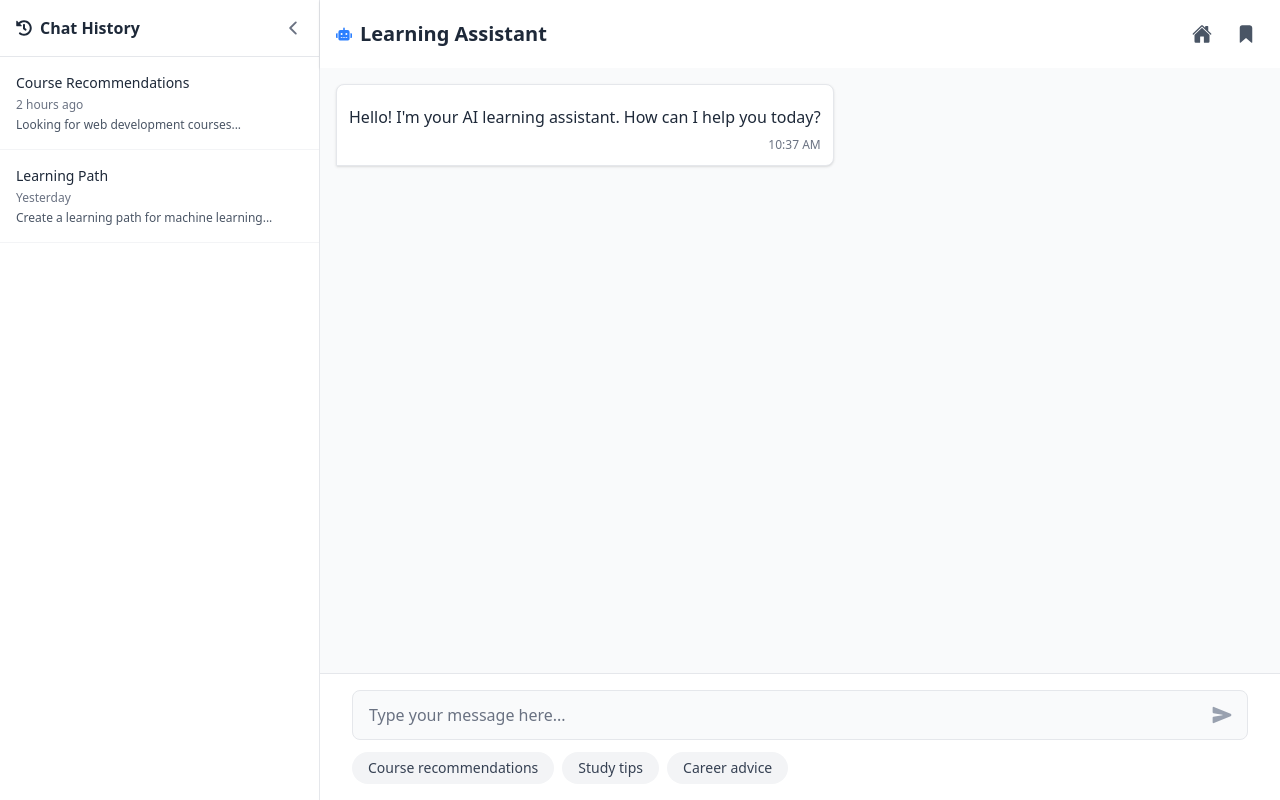
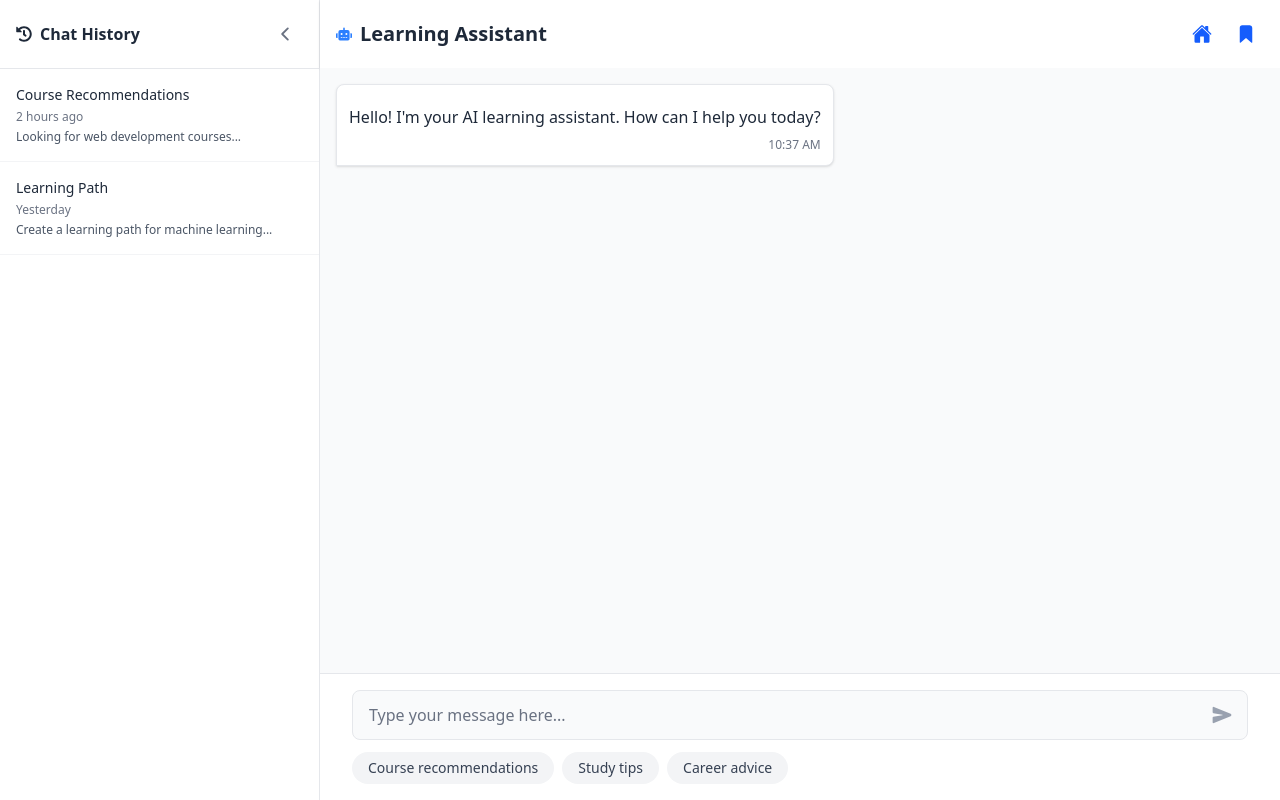
Before and after one commit to Pranay-Dommati/thestudent, a React (Vite) app in the folder frontend/: page /chat in a window 1280 px wide. Built offline with nearby package versions, Linux system fonts and the light colour scheme.

Commit message:
enchanced chatbot

```diff
--- a/frontend/src/components/Chatbot/ChatbotPage.jsx
+++ b/frontend/src/components/Chatbot/ChatbotPage.jsx
@@ -204,7 +204,8 @@ const ChatbotPage = () => {
           </h2>
           <button
             onClick={() => setIsSidebarOpen(false)}
-            className="text-gray-500 hover:text-gray-700"
+            className="p-2 hover:bg-blue-50 rounded-full text-gray-500 hover:text-blue-600 transition-all duration-200"
+            aria-label="Close sidebar"
           >
             <IoChevronBack size={20} />
           </button>
@@ -242,10 +243,17 @@ const ChatbotPage = () => {
             </div>
           </div>
           <div className="flex items-center gap-2">
-            <Link to="/" className="text-gray-600 hover:text-blue-600 p-2 rounded-full hover:bg-blue-50">
+            <Link
+              to="/"
+              className="p-2 rounded-full text-blue-600 hover:bg-blue-50 hover:scale-110 transition-all duration-200"
+              aria-label="Go to home"
+            >
               <IoHome size={20} />
             </Link>
-            <button className="text-gray-600 hover:text-blue-600 p-2 rounded-full hover:bg-blue-50">
+            <button
+              className="p-2 rounded-full text-blue-600 hover:bg-blue-50 hover:scale-110 transition-all duration-200"
+              aria-label="Save chat"
+            >
               <IoBookmark size={20} />
             </button>
           </div>
```
